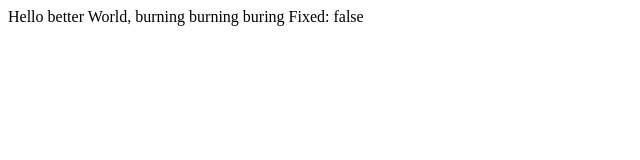
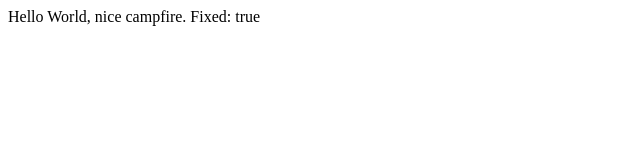
Before and after one commit to krgeppert/rebase-merge, a plain HTML site: page index.html in a window 1280 px wide. Shown: the whole page, without its empty margins (0-640 px from the left). Drawn offline with Linux system fonts and the light colour scheme.

Commit message:
Nice fire.

```diff
--- a/index.html
+++ b/index.html
@@ -3,9 +3,8 @@
   <title>Merge City</title>
 </head>
 <body>
-  Hello better World,
-  burning burning buring
+  Hello World, nice campfire.
 
-  Fixed: false
+  Fixed: true
 </body>
 </html>
```
